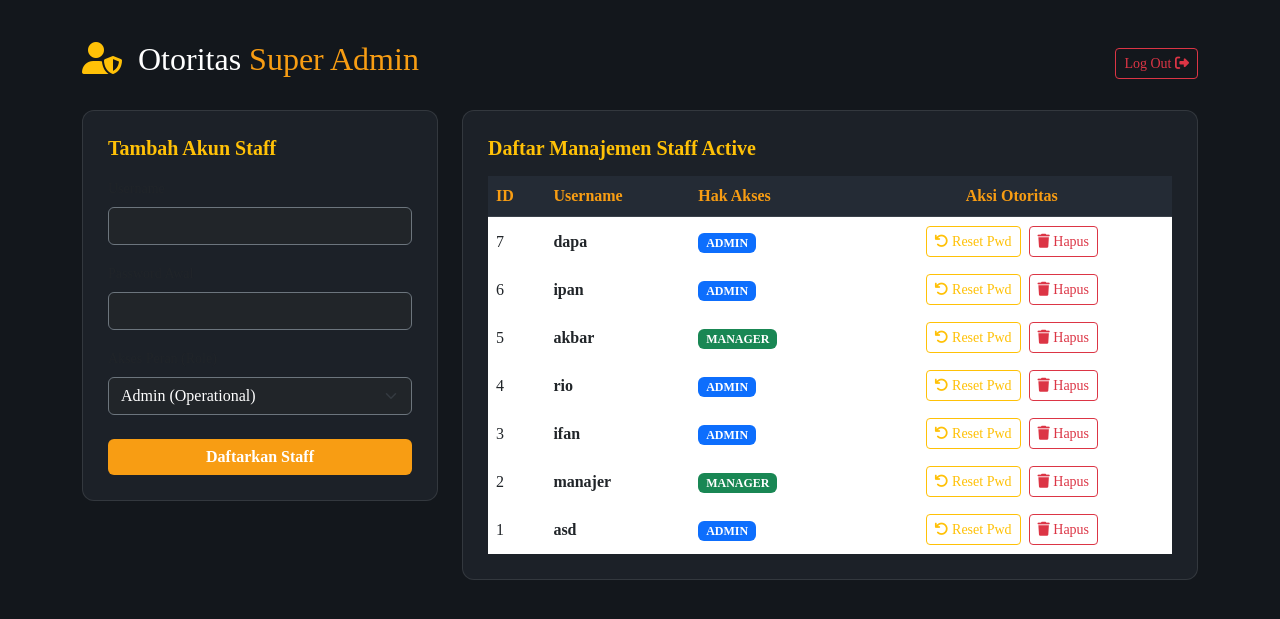
After one commit to ifantrijm/jocafe-reservation-system, a PHP site: page /dashboard/super_admin.php in a window 1280 px wide. The commit adds this page. Shown: the top 619 px of the page. Run offline with PHP 8.4, Linux system fonts and the light colour scheme; a user stored in the database is signed in; data comes from the database, SQL or seed files in the repository.

Commit message:
new progres

```diff
--- a/auth/login.php
+++ b/auth/login.php
@@ -9,6 +9,10 @@ if (isset($_SESSION['role_staff'])) {
     else header("Location: ../auth/login.php");
     exit;
 }
+
+// if ($_SESSION['role_staff'] == 'superadmin') {
+//     header("Location: ../dashboard/super_admin.php");
+// }
 
 // Jika tombol login diklik
 if (isset($_POST['login'])) {
--- /dev/null
+++ b/dashboard/super_admin.php
@@ -0,0 +1,207 @@
+<?php
+session_start();
+require '../config/koneksi.php';
+
+// ==========================================
+// 1. SATPAM SUPER ADMIN
+// ==========================================
+// Catatan: Pastikan Pak Cik sudah menambahkan 'superadmin' di ENUM role_staff pada database
+if (!isset($_SESSION['role_staff']) || $_SESSION['role_staff'] !== 'superadmin') {
+    header("Location: ../auth/login.php");
+    exit;
+}
+
+$error = "";
+$success = "";
+
+// ==========================================
+// 2. LOGIKA DAFTAR STAFF BARU
+// ==========================================
+if (isset($_POST['tambah_staff'])) {
+    $username   = trim($_POST['username']);
+    $password   = trim($_POST['password']);
+    $role       = trim($_POST['role_staff']);
+
+    if (empty($username) || empty($password) || empty($role)) {
+        $error = "Semua field wajib diisi!";
+    } else {
+        $username_clean = mysqli_real_escape_string($conn, $username);
+
+        // Cek apakah username sudah dipakai
+        $cek = mysqli_query($conn, "SELECT * FROM staff WHERE username='$username_clean'");
+        if (mysqli_num_rows($cek) > 0) {
+            $error = "Username sudah terdaftar!";
+        } else {
+            $hashed_password = password_hash($password, PASSWORD_DEFAULT);
+
+            // Insert ke tabel staff
+            $query = "INSERT INTO staff (username, password, role_staff) VALUES ('$username_clean', '$hashed_password', '$role')";
+            if (mysqli_query($conn, $query)) {
+                $id_staff_baru = mysqli_insert_id($conn);
+
+                // Otomatis masukkan ke tabel anak sesuai rolenya
+                if ($role == 'admin') {
+                    mysqli_query($conn, "INSERT INTO admin (id_staff) VALUES ('$id_staff_baru')");
+                } elseif ($role == 'manager') {
+                    mysqli_query($conn, "INSERT INTO manager (id_staff) VALUES ('$id_staff_baru')");
+                }
+                $success = "Staff baru berhasil didaftarkan!";
+            }
+        }
+    }
+}
+
+// ==========================================
+// 3. LOGIKA RESET PASSWORD (Set default: 123456)
+// ==========================================
+if (isset($_GET['reset'])) {
+    $id_reset = $_GET['reset'];
+    $password_default = password_hash("123456", PASSWORD_DEFAULT);
+
+    $query_reset = mysqli_query($conn, "UPDATE staff SET password='$password_default' WHERE id_staff='$id_reset'");
+    if ($query_reset) {
+        $success = "Password berhasil direset menjadi: 123456";
+    } else {
+        $error = "Gagal mereset password.";
+    }
+}
+
+// ==========================================
+// 4. LOGIKA HAPUS STAFF
+// ==========================================
+if (isset($_GET['hapus'])) {
+    $id_hapus = $_GET['hapus'];
+
+    // Cek role terlebih dahulu sebelum dihapus untuk membersihkan tabel anak
+    $cek_role = mysqli_query($conn, "SELECT role_staff FROM staff WHERE id_staff='$id_hapus'");
+    $data_role = mysqli_fetch_assoc($cek_role);
+
+    if ($data_role) {
+        $role = $data_role['role_staff'];
+
+        // Hapus di tabel anak dulu agar tidak melanggar Foreign Key Constraints
+        if ($role == 'admin') {
+            mysqli_query($conn, "DELETE FROM admin WHERE id_staff='$id_hapus'");
+        } elseif ($role == 'manager') {
+            mysqli_query($conn, "DELETE FROM manager WHERE id_staff='$id_hapus'");
+        }
+
+        // Baru hapus di tabel induk (staff)
+        $hapus_induk = mysqli_query($conn, "DELETE FROM staff WHERE id_staff='$id_hapus'");
+        if ($hapus_induk) {
+            $success = "Data staff berhasil dihapus dari sistem.";
+        } else {
+            $error = "Gagal menghapus staff.";
+        }
+    }
+}
+
+// Ambil semua data staff untuk ditampilkan di tabel (Kecuali akun superadmin itu sendiri)
+$tampil_staff = mysqli_query($conn, "SELECT * FROM staff WHERE role_staff != 'superadmin' ORDER BY id_staff DESC");
+?>
+
+<!DOCTYPE html>
+<html lang="id">
+<head>
+    <meta charset="UTF-8">
+    <meta name="viewport" content="width=device-width, initial-scale=1.0">
+    <title>Kelola Staff | Kontrol Super Admin</title>
+    <link href="https://cdn.jsdelivr.net/npm/bootstrap@5.3.0/dist/css/bootstrap.min.css" rel="stylesheet">
+    <link rel="stylesheet" href="https://cdnjs.cloudflare.com/ajax/libs/font-awesome/6.4.0/css/all.min.css">
+    <style>
+        body { background-color: #13171c; color: white; font-family: 'sans-serif'; padding-top: 40px; }
+        .card-custom { background-color: #1c2128; border: 1px solid rgba(255,255,255,0.1); border-radius: 12px; padding: 25px; }
+        .table-custom { color: white; background-color: #1c2128; }
+        .table-custom th { background-color: #242b35; color: #f89d13; border-bottom: 2px solid rgba(255,255,255,0.1); }
+        .table-custom td { border-bottom: 1px solid rgba(255,255,255,0.05); vertical-align: middle; }
+        .btn-gold { background-color: #f89d13; color: white; font-weight: bold; border: none; }
+        .btn-gold:hover { background-color: #e08c0f; color: white; }
+    </style>
+</head>
+<body>
+
+<div class="container">
+    <div class="d-flex justify-content-between align-items-center mb-4">
+        <h2><i class="fas fa-user-shield text-warning me-2"></i> Otoritas <span style="color: #f89d13;">Super Admin</span></h2>
+        <a href="logout.php" class="btn btn-outline-danger btn-sm">Log Out <i class="fas fa-sign-out-alt"></i></a>
+    </div>
+
+    <?php if(!empty($error)): ?>
+        <div class="alert alert-danger bg-transparent text-danger border-danger"><?= $error; ?></div>
+    <?php endif; ?>
+    <?php if(!empty($success)): ?>
+        <div class="alert alert-success bg-transparent text-success border-success"><?= $success; ?></div>
+    <?php endif; ?>
+
+    <div class="row g-4">
+        <div class="col-md-4">
+            <div class="card card-custom">
+                <h5 class="mb-3 text-warning fw-bold">Tambah Akun Staff</h5>
+                <form action="" method="POST">
+                    <div class="mb-3">
+                        <label class="form-label small text-muted">Username</label>
+                        <input type="text" name="username" class="form-control bg-dark text-white border-secondary" required>
+                    </div>
+                    <div class="mb-3">
+                        <label class="form-label small text-muted">Password Awal</label>
+                        <input type="password" name="password" class="form-control bg-dark text-white border-secondary" required>
+                    </div>
+                    <div class="mb-4">
+                        <label class="form-label small text-muted">Akses Peran (Role)</label>
+                        <select name="role_staff" class="form-select bg-dark text-white border-secondary" required>
+                            <option value="admin">Admin (Operational)</option>
+                            <option value="manager">Manager (Statistics)</option>
+                        </select>
+                    </div>
+                    <button type="submit" name="tambah_staff" class="btn btn-gold w-100">Daftarkan Staff</button>
+                </form>
+            </div>
+        </div>
+
+        <div class="col-md-8">
+            <div class="card card-custom">
+                <h5 class="mb-3 text-warning fw-bold">Daftar Manajemen Staff Active</h5>
+                <div class="table-responsive">
+                    <table class="table table-custom mb-0">
+                        <thead>
+                            <tr>
+                                <th>ID</th>
+                                <th>Username</th>
+                                <th>Hak Akses</th>
+                                <th class="text-center">Aksi Otoritas</th>
+                            </tr>
+                        </thead>
+                        <tbody>
+                            <?php while($row = mysqli_fetch_assoc($tampil_staff)): ?>
+                            <tr>
+                                <td><?= $row['id_staff']; ?></td>
+                                <td class="fw-bold"><?= $row['username']; ?></td>
+                                <td>
+                                    <span class="badge <?= $row['role_staff'] == 'admin' ? 'bg-primary' : 'bg-success'; ?>">
+                                        <?= strtoupper($row['role_staff']); ?>
+                                    </span>
+                                </td>
+                                <td class="text-center">
+                                    <a href="kelola_staff.php?reset=<?= $row['id_staff']; ?>"
+                                       class="btn btn-sm btn-outline-warning me-1"
+                                       onclick="return confirm('Reset password akun ini menjadi \'123456\'?')">
+                                        <i class="fas fa-undo"></i> Reset Pwd
+                                    </a>
+                                    <a href="kelola_staff.php?hapus=<?= $row['id_staff']; ?>"
+                                       class="btn btn-sm btn-outline-danger"
+                                       onclick="return confirm('Hapus permanen staff ini beserta relasi datanya?')">
+                                        <i class="fas fa-trash"></i> Hapus
+                                    </a>
+                                </td>
+                            </tr>
+                            <?php endwhile; ?>
+                        </tbody>
+                    </table>
+                </div>
+            </div>
+        </div>
+    </div>
+</div>
+
+</body>
+</html>
```
Also changed, not shown: auth/register.php (+18 -57 lines), index.html (+17 -0 lines), reservasi/room.php (+59 -24 lines), assets/img/dll/img.jpeg (added), assets/img/room/1778764777_bg.png (added).
